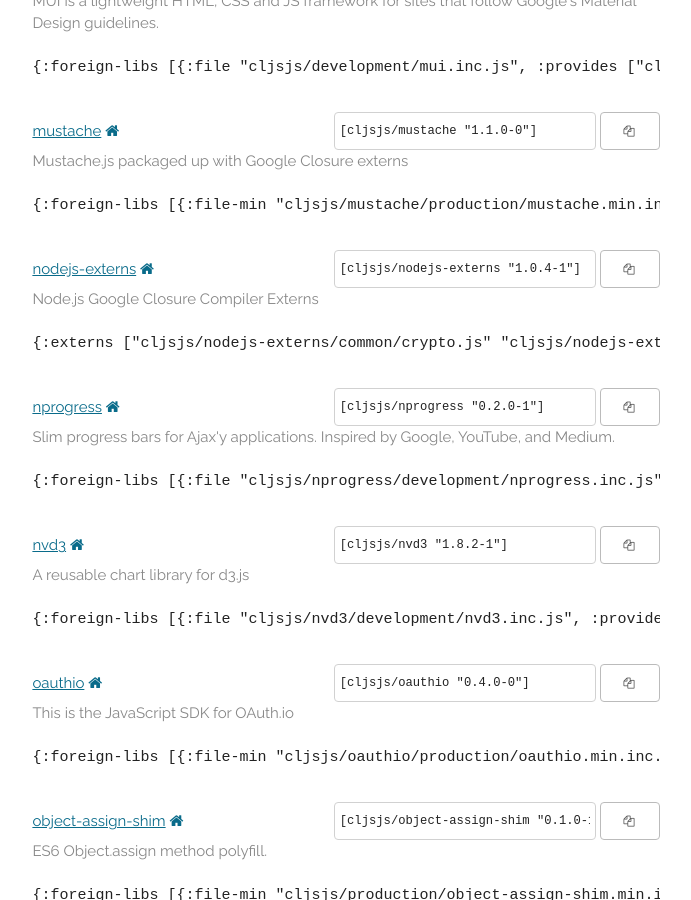
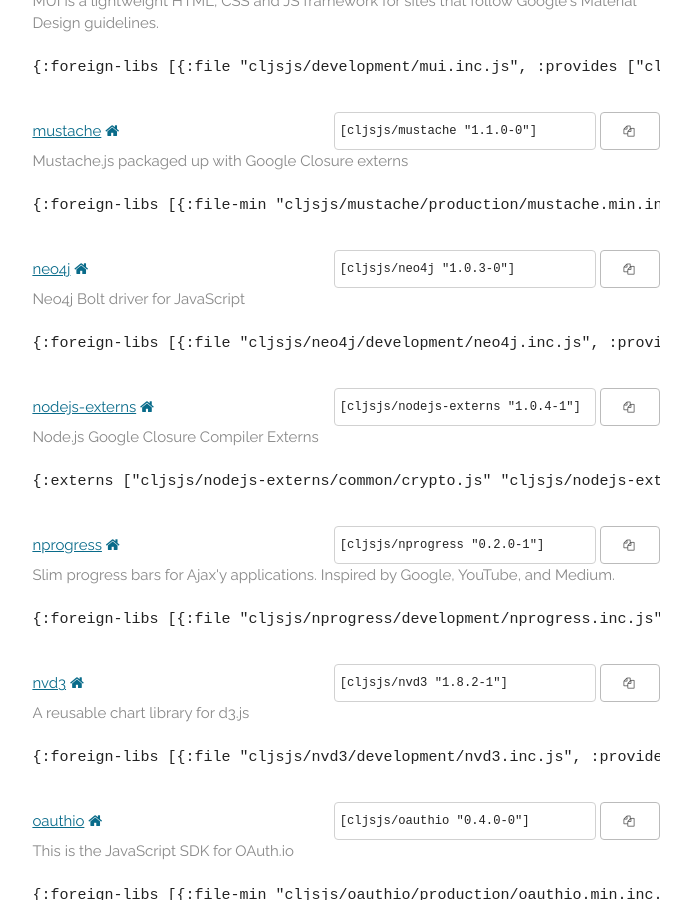
Before and after one commit to cljsjs/cljsjs.github.io, a Jekyll site: the page built from index.markdown, in a window 1280 px wide and 900 px high, scrolled down 19003 px. Shown: the whole window, without its empty margins (294-985 px from the left). Built offline with Jekyll 4.4.1, drawn with Linux system fonts in a browser that asks for light colours; nearby versions of some CDN libraries; comment, search, counter and statistics services are not loaded.

Commit message:
Automatic update

```diff
--- a/_includes/packages.html
+++ b/_includes/packages.html
@@ -1276,6 +1276,16 @@
     </span>
     <p class="description">Mustache.js packaged up with Google Closure externs</p>
     <pre class="deps">{:foreign-libs [{:file-min "cljsjs/mustache/production/mustache.min.inc.js", :file "cljsjs/mustache/development/mustache.inc.js", :provides ["cljsjs.mustache"]}], :externs ["cljsjs/mustache/common/mustache.ext.js"]}</pre>
+  </li>
+  <li>
+    <a href="https://clojars.org/cljsjs/neo4j">neo4j</a>
+    <a href="https://github.com/neo4j/neo4j-javascript-driver" target="new"><i class="fa fa-home"></i></a>
+    <span class="clojars">
+      <input type="text" value='[cljsjs/neo4j "1.0.3-0"]'/>
+      <button data-clipboard-text='[cljsjs/neo4j "1.0.3-0"]'><i class="fa fa-copy"></i></button>
+    </span>
+    <p class="description">Neo4j Bolt driver for JavaScript</p>
+    <pre class="deps">{:foreign-libs [{:file "cljsjs/neo4j/development/neo4j.inc.js", :provides ["cljsjs.neo4j"], :file-min "cljsjs/neo4j/production/neo4j.min.inc.js"}], :externs ["cljsjs/neo4j/common/neo4j.ext.js"]}</pre>
   </li>
   <li>
     <a href="https://clojars.org/cljsjs/nodejs-externs">nodejs-externs</a>
```
